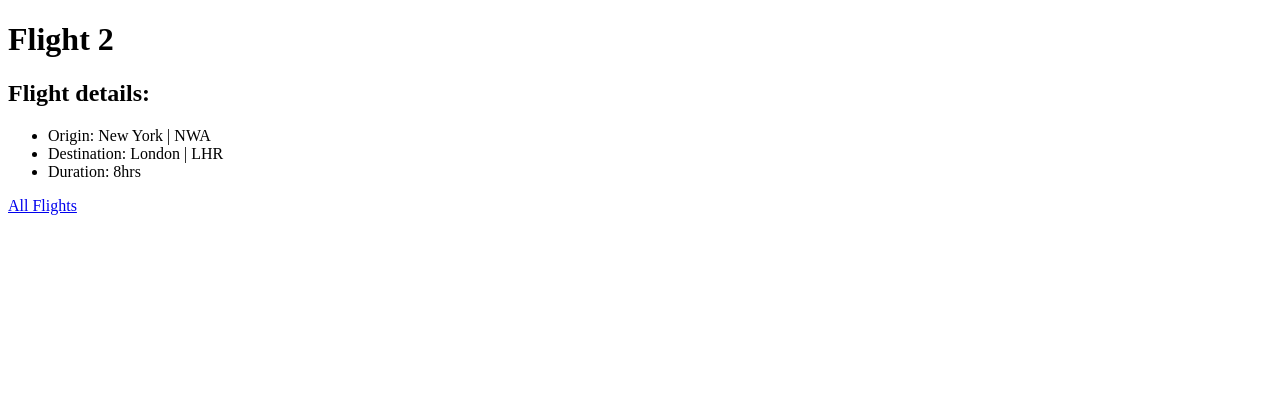
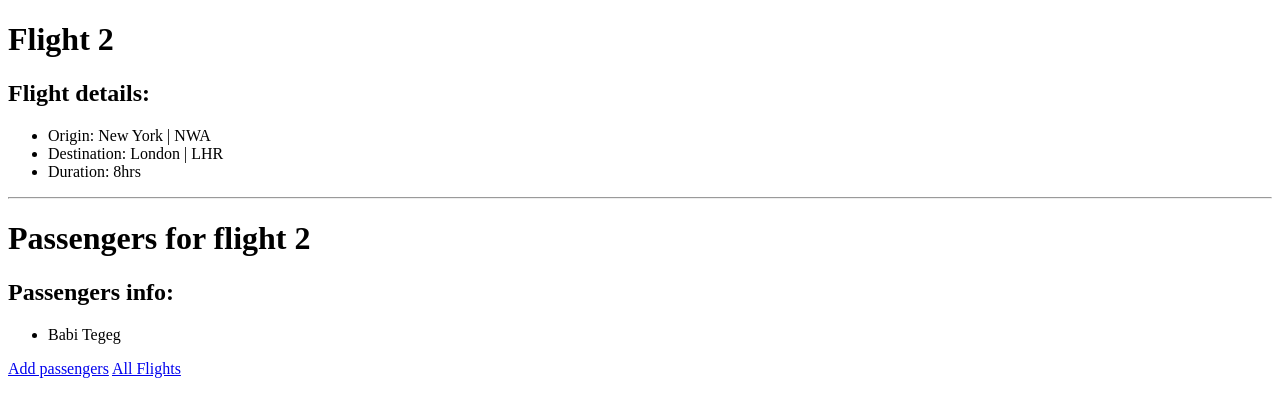
Before and after one commit to philct/Airplane-flight-reserve, a Django app: page /flights/2 in a window 1280 px wide. Shown: the top 417 px of the page. Run offline with Django 5.2, Linux system fonts and the light colour scheme; data comes from the database, SQL or seed files in the repository; both versions use the stored data as it was after the commit.

Commit message:
Create passengers page, implement a way to add the non passengers to the flights,...

```diff
--- a/Airplane/flights/admin.py
+++ b/Airplane/flights/admin.py
@@ -1,6 +1,7 @@
 from django.contrib import admin
-from .models import Airport, Flight
+from .models import Airport, Flight, Passenger
 
 # Register your models here.
 admin.site.register(Airport)
 admin.site.register(Flight)
+admin.site.register(Passenger)
--- a/Airplane/flights/models.py
+++ b/Airplane/flights/models.py
@@ -12,7 +12,15 @@ class Airport(models.Model):
 class Flight(models.Model):
     origin = models.ForeignKey(Airport, on_delete=models.CASCADE, related_name='departures')
     destination = models.ForeignKey(Airport, on_delete=models.CASCADE, related_name='arrivals')
-    length = models.IntegerField(max_length=50)
+    length = models.IntegerField()
 
     def __str__(self):
         return f' From {self.origin} to {self.destination}. {self.length}hrs.'
+
+class Passenger(models.Model):
+    first_name = models.CharField(max_length=64)
+    last_name = models.CharField(max_length=64)
+    flight = models.ManyToManyField(Flight, related_name="passengers", blank=True)
+
+    def __str__(self):
+        return f'{self.first_name} {self.last_name}'
--- a/Airplane/flights/templates/flights/details.html
+++ b/Airplane/flights/templates/flights/details.html
@@ -10,5 +10,14 @@
         <li> Destination: {{ flight.destination }} </li>
         <li> Duration: {{ flight.length }}hrs </li>
     </ul>
+    <hr>
+    <h1>Passengers for flight {{ flight.id }}</h1>
+    <h2>Passengers info: </h2>
+    <ul>
+        {% for passenger in passengers %}
+            <li>{{ passenger }}</li>
+        {% endfor %}
+    </ul>
+    <a href="{% url 'flights:add' flight.id %}">Add passengers</a>
     <a href="{% url 'flights:index' %}"> All Flights </a>
 {% endblock content %}
--- a/Airplane/flights/urls.py
+++ b/Airplane/flights/urls.py
@@ -6,4 +6,5 @@ app_name = 'flights'
 urlpatterns = [
     path('', views.index, name='index'),
     path('<int:flight_id>', views.details, name='details'),
+    path('<int:flight_id>/add', views.add, name='add'),
 ]
--- a/Airplane/flights/views.py
+++ b/Airplane/flights/views.py
@@ -1,6 +1,6 @@
 from django.shortcuts import render, redirect
-from django.http import request
-from .models import Airport, Flight
+from django import forms
+from .models import Airport, Flight, Passenger
 
 # Create your views here.
 def index(request):
@@ -12,4 +12,18 @@ def details(request, flight_id):
     flight = Flight.objects.get(id=flight_id)
     return render(request, 'flights/details.html', {
         'flight': flight,
+        'passengers': flight.passengers.all(),
+        'non_passengers': Passenger.objects.exclude(flight=flight),
     })
+
+def add(request, flight_id):
+    flight = Flight.objects.get(id=flight_id)
+    if request.method == 'POST':
+        non_passenger = request.POST['non_passenger']
+        flight.passengers.add(non_passenger)
+        return redirect('flights:details', flight_id=flight_id)
+
+    return render(request, "flights/add.html", {
+        'flight': flight,
+        'non_passengers': Passenger.objects.exclude(flight=flight ),
+        })
```
Also changed, not shown: Airplane/flights/templates/flights/add.html (added, +20 -0 lines), Airplane/db.sqlite3, Airplane/flights/migrations/0002_alter_flight_length_passenger.py (added), Airplane/flights/migrations/0003_alter_passenger_flight.py (added).
